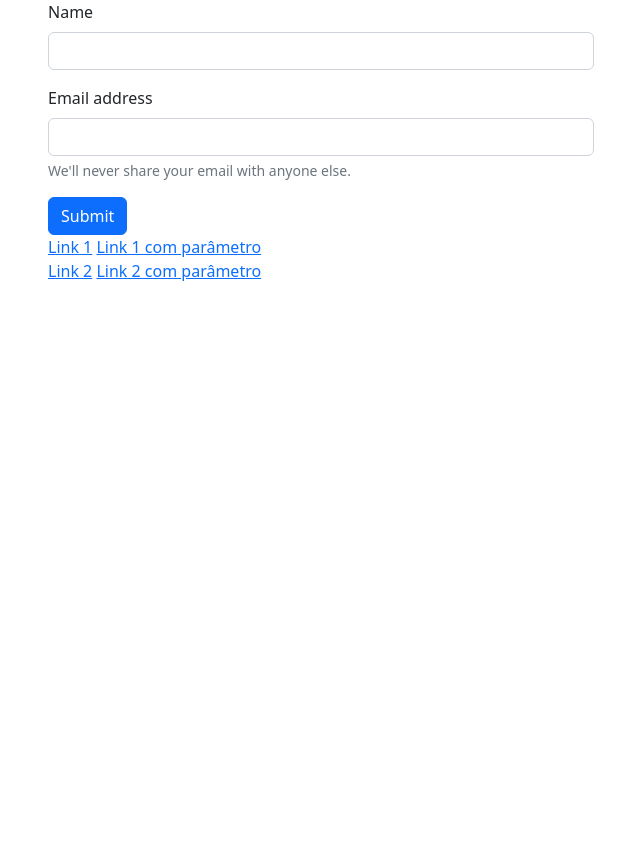
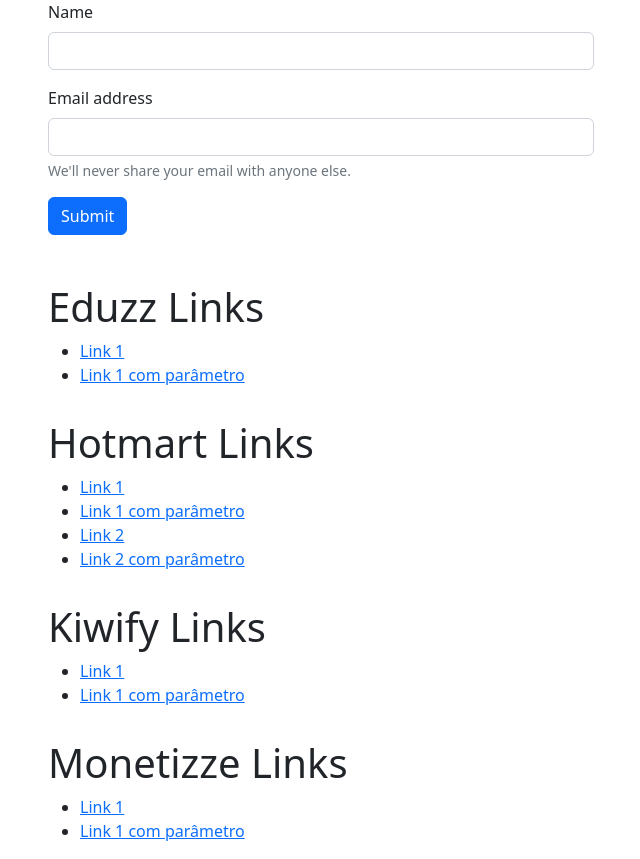
Before and after one commit to alexandremaeda/gtm-html-tag, a plain HTML site: page index.html in a window 1280 px wide. Shown: the whole page, without its empty margins (34-674 px from the left). Before the commit the page ends 800 px from the top, so only its background shows below. Drawn offline with nearby package versions, Linux system fonts and the light colour scheme.

Commit message:
improving script for mount links

```diff
--- a/index.html
+++ b/index.html
@@ -65,17 +65,66 @@
           </form>
         </div>
       </div>
-      <div class="row">
-        <div class="col">
-          <a href="https://payment.hotmart.com">Link 1</a>
-          <a href="https://payment.hotmart.com?algumacoisa=123"
-            >Link 1 com parâmetro</a
-          >
-          <br />
-          <a href="https://pay.hotmart.com">Link 2</a>
-          <a href="https://pay.hotmart.com?algumacoisa=123"
-            >Link 2 com parâmetro</a
-          >
+      <div class="row mt-5">
+        <div class="col-12">
+          <h1>Eduzz Links</h1>
+          <ul>
+            <li>
+              <a href="https://sun.eduzz.com">Link 1</a>
+            </li>
+            <li>
+              <a href="https://sun.eduzz.com?link=eduzz"
+                >Link 1 com parâmetro</a
+              >
+            </li>
+          </ul>
+        </div>
+        <div class="col-12 mt-3">
+          <h1>Hotmart Links</h1>
+          <ul>
+            <li>
+              <a href="https://payment.hotmart.com">Link 1</a>
+            </li>
+            <li>
+              <a href="https://payment.hotmart.com?link=hotmart"
+                >Link 1 com parâmetro</a
+              >
+            </li>
+            <li>
+              <a href="https://pay.hotmart.com">Link 2</a>
+            </li>
+            <li>
+              <a href="https://pay.hotmart.com?link=hotmart"
+                >Link 2 com parâmetro</a
+              >
+            </li>
+          </ul>
+        </div>
+        <div class="col-12 mt-3">
+          <h1>Kiwify Links</h1>
+          <ul>
+            <li>
+              <a href="https://pay.kiwify.com.br">Link 1</a>
+            </li>
+            <li>
+              <a href="https://pay.kiwify.com.br?link=kiwify"
+                >Link 1 com parâmetro</a
+              >
+            </li>
+          </ul>
+        </div>
+        <div class="col-12 mt-3">
+          <h1>Monetizze Links</h1>
+          <ul>
+            <li>
+              <a href="https://app.monetizze.com.br">Link 1</a>
+            </li>
+            <li>
+              <a href="https://app.monetizze.com.br?link=Monetizze"
+                >Link 1 com parâmetro</a
+              >
+            </li>
+          </ul>
         </div>
       </div>
     </div>
```
Also changed, not shown: script-mount-links.js (renamed from script-hotmart.js, +15 -6 lines).
